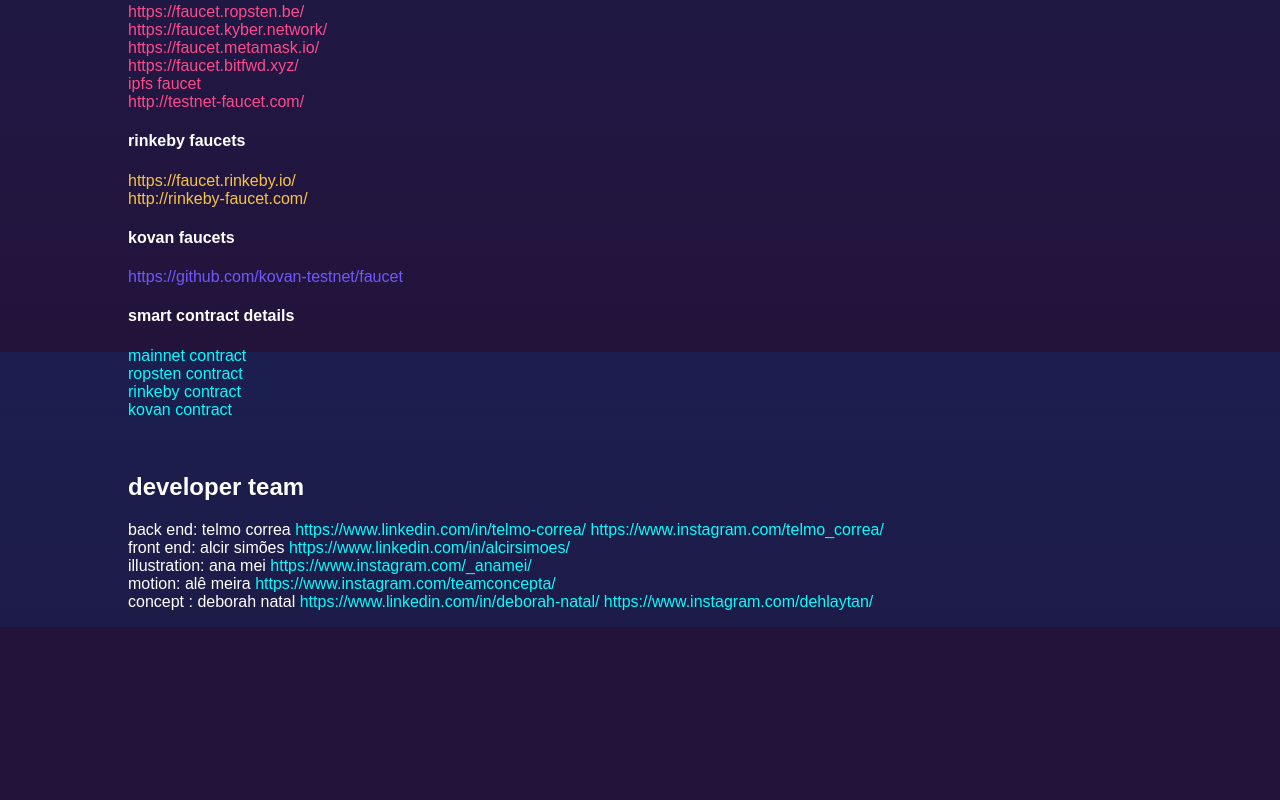
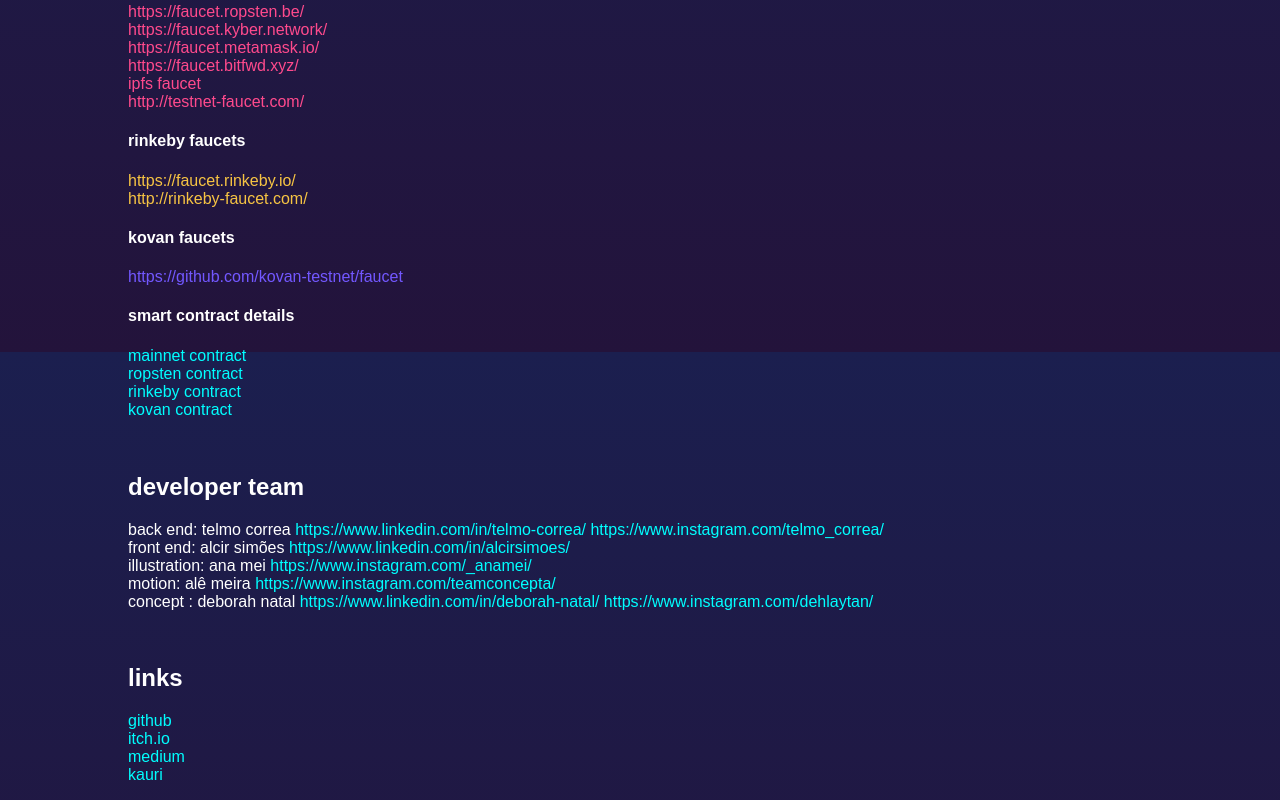
Before and after one commit to telmo-correa/little-butterfly, a website: page web/about.html in a window 1280 px wide. Shown: the part 1248-2048 px from the top of the page. Before the commit the page ends 1875 px from the top, so only its background shows below. Drawn offline with nearby package versions, Linux system fonts and the light colour scheme.

Commit message:
Added links to about.html

```diff
--- a/web/about.html
+++ b/web/about.html
@@ -138,6 +138,19 @@
                     </span>
                 </p>
 
+				<br>
+
+				<h2>Links</h2>
+
+				<p>
+					<span>
+						<a href="https://github.com/someusername6/little-butterfly">github</a> <br>
+						<a href="https://telmo-correa.itch.io/little-butterfly">itch.io</a> <br>
+						<a href="https://medium.com/@telmo_correa/little-butterfly-7233b50043e4">Medium</a> <br>
+						<a href="https://kauri.io/article/a2cd025bfb234c1f9f1442f95415b68d/v1/little-butterfly">Kauri</a>
+					</span>
+				</p>
+
             </div>
         </div>
 
```
